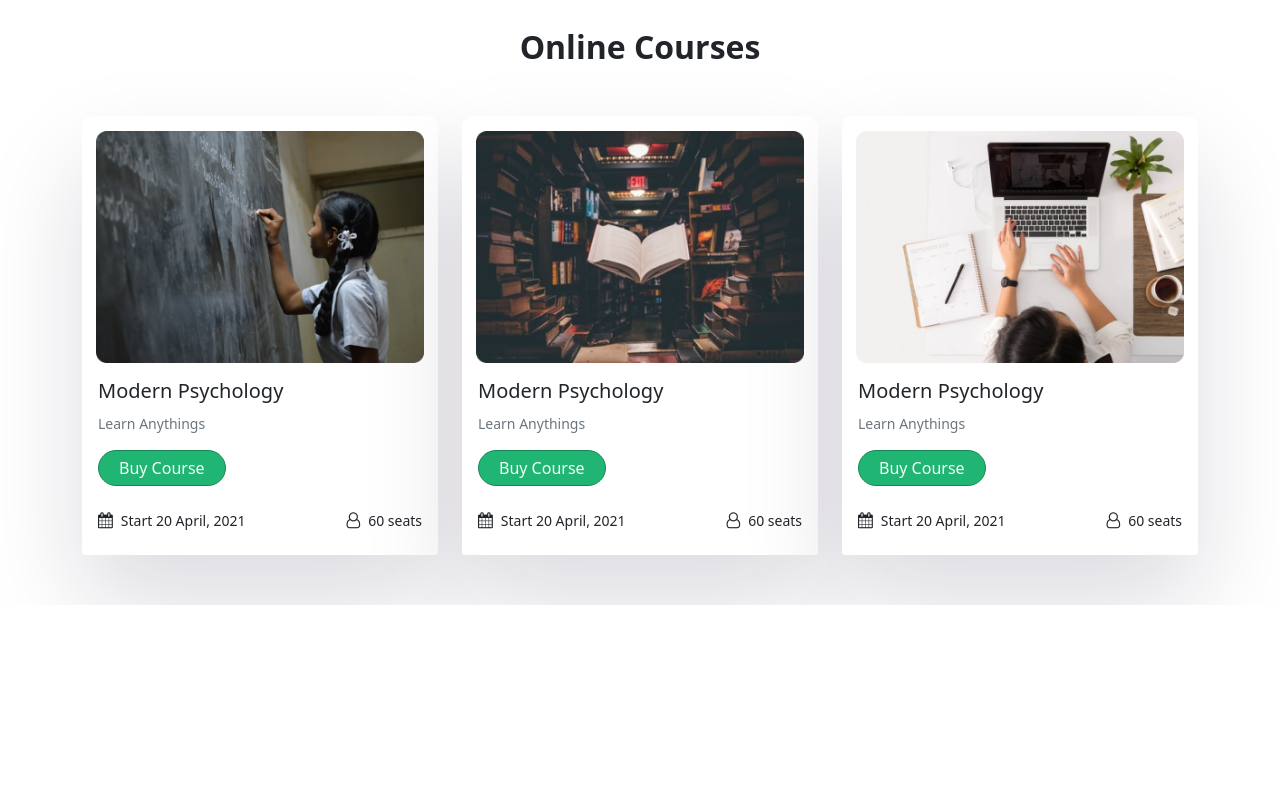
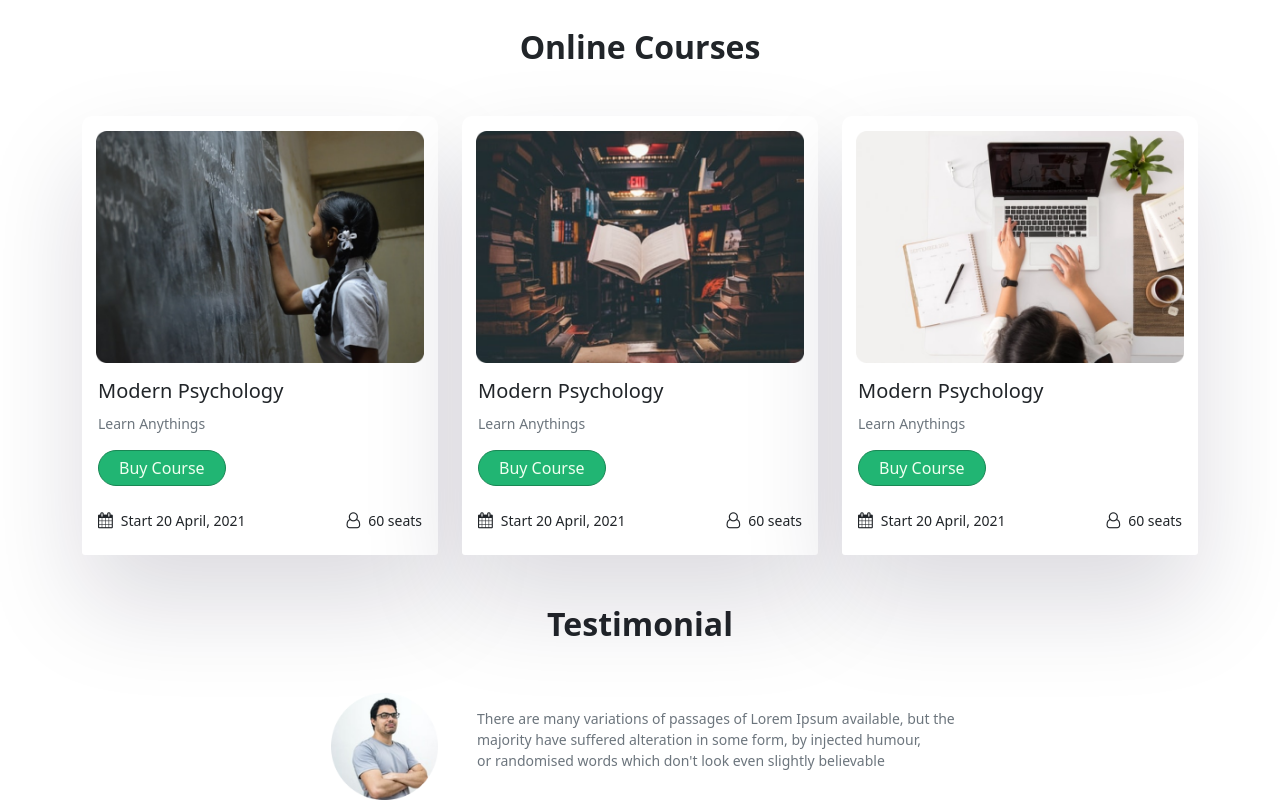
Before and after one commit to mohim-uddin/school_managenment_using_bootstrap, a plain HTML site: page index.html in a window 1280 px wide. Shown: the part 867-1667 px from the top of the page. Before the commit the page ends 1472 px from the top, so only its background shows below. Drawn offline with nearby package versions, Linux system fonts and the light colour scheme.

Commit message:
testimonial section done

```diff
--- a/index.html
+++ b/index.html
@@ -170,6 +170,23 @@
       </div>
      </div>
      <!--  Courses-section-end -->
+     <!-- testimonial-section-start -->
+     <div class="container">
+      <h2 class="courses-class">Testimonial</h2>
+      <div class="row">
+        <div class="col-md-4 d-flex justify-content-end">
+          <img class="img-fluid img-fluid-tes" src="Photos/Man.png" alt="">
+        </div>
+        <div class="col-md-8">
+          <p class="p-cls text-muted">There are many variations of passages of Lorem Ipsum available, but the<br>
+
+            majority have suffered alteration in some form, by injected humour, <br>
+
+           or randomised words which don't look even slightly believable</p>
+        </div>
+      </div>
+      </div>
+     <!-- testimonial-section-end -->
    <script src="https://cdn.jsdelivr.net/npm/bootstrap@5.1.3/dist/js/bootstrap.bundle.min.js" integrity="sha384-ka7Sk0Gln4gmtz2MlQnikT1wXgYsOg+OMhuP+IlRH9sENBO0LRn5q+8nbTov4+1p" crossorigin="anonymous"></script>
 </body>
 </html>
--- a/style.css
+++ b/style.css
@@ -106,3 +106,12 @@ header{
 .courses{
   margin-bottom: 50px;
 }
+.img-fluid-tes{
+  max-width: 30%;
+  height: auto;
+}
+.p-cls{
+  font-size: 14px;
+  margin-top: 15px;
+  margin-left: 15px;
+}
```
